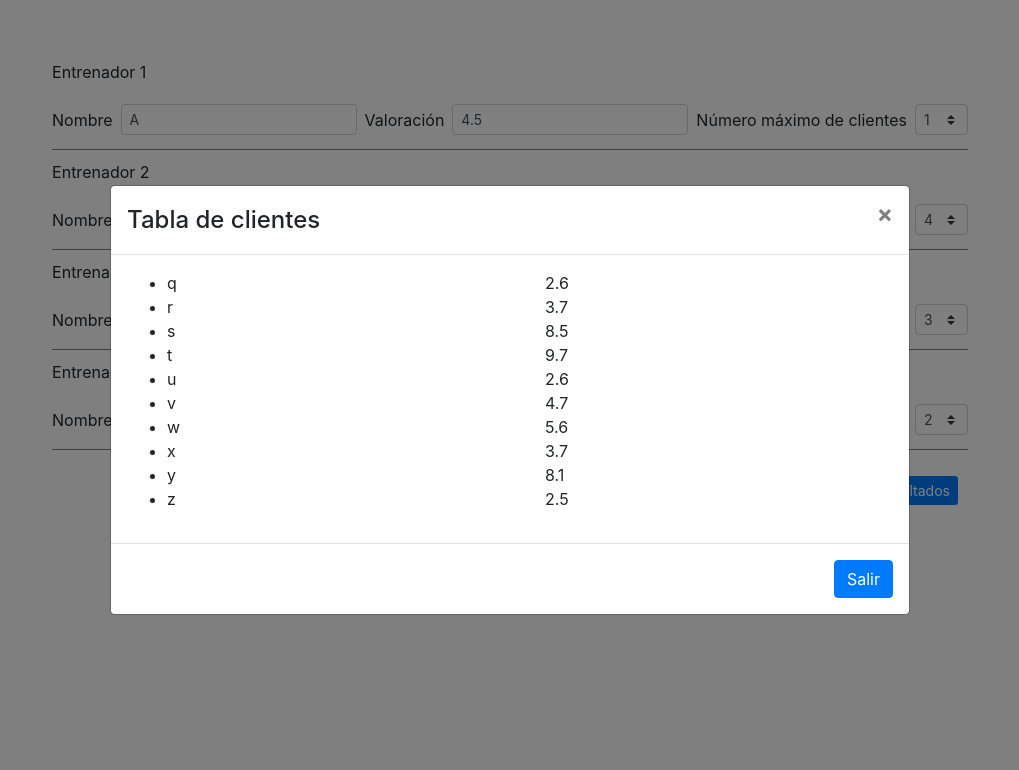
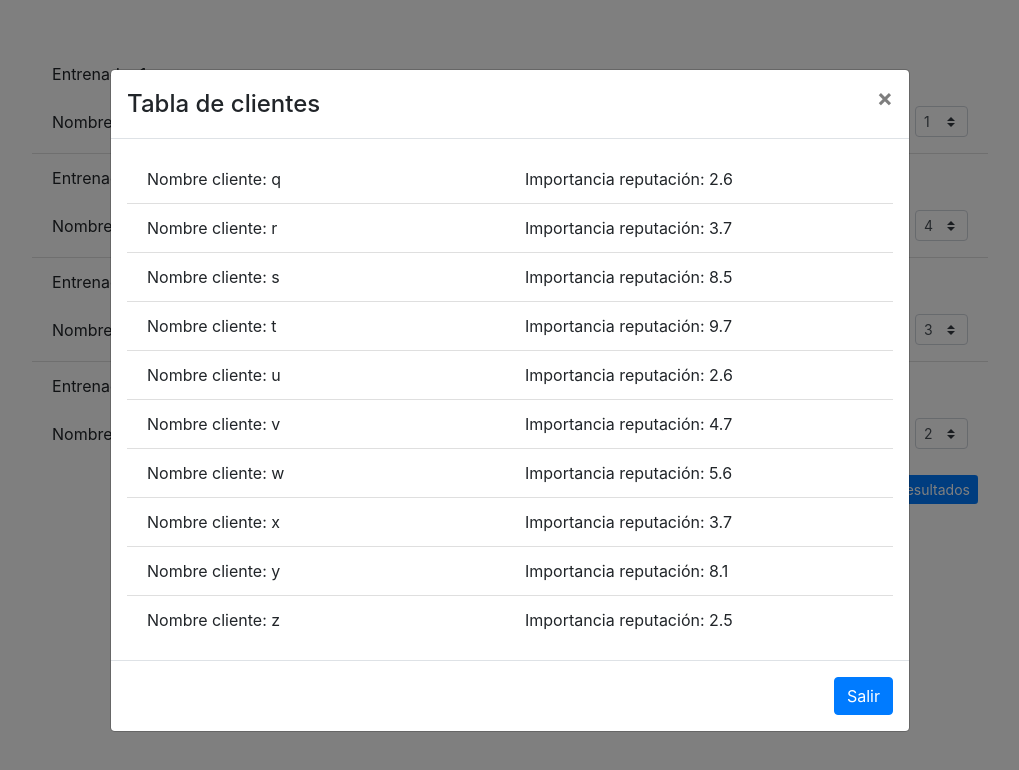
Before and after one commit to claudiapalazon/dudy-fit, a React (Create React App) app: page /#/ in a window 1280 px wide. Both pictures are taken after a click on the button "Ver tabla de clientes". Shown: the top 770 px of the page, without its empty margins (130-1149 px from the left). Built offline with nearby package versions, Linux system fonts and the light colour scheme.

Commit message:
add result styles

```diff
--- /dev/null
+++ b/src/components/Cards.js
@@ -0,0 +1,22 @@
+import { React } from "react";
+import { Card } from "react-bootstrap";
+
+function Cards(props) {
+  return (
+    <Card>
+      <Card.Header>Header</Card.Header>
+      <Card.Body>
+        <Card.Title>Card title that wraps to a new line</Card.Title>
+        <Card.Text>
+          This is a longer card with supporting text below as a natural lead-in
+          to additional content. This content is a little bit longer.
+        </Card.Text>
+      </Card.Body>
+      <Card.Footer>
+        <p>Holi soy un footer</p>
+      </Card.Footer>
+    </Card>
+  );
+}
+
+export default Cards;
--- a/src/components/ClientsList.js
+++ b/src/components/ClientsList.js
@@ -5,8 +5,8 @@ function ClientsList(props) {
   return (
     <>
       <Row>
-        <Col>{props.client.name}</Col>
-        <Col>{props.client.impReputation}</Col>
+        <Col>Nombre cliente: {props.client.name}</Col>
+        <Col>Importancia reputación: {props.client.impReputation}</Col>
       </Row>
     </>
   );
--- a/src/components/ConfigPage.js
+++ b/src/components/ConfigPage.js
@@ -1,6 +1,7 @@
 import { Link } from "react-router-dom";
 import PrepareModal from "./PrepareModal";
 import TrainersForm from "./TrainersForm";
+import { ListGroup } from "react-bootstrap";
 
 function ConfigPage(props) {
   const handleForm = (value, index, id) => {
@@ -8,20 +9,23 @@ function ConfigPage(props) {
   };
   const trainersList = props.shownTrainers.map((trainer, index) => {
     return (
-      <li key={trainer.id} className="trainerForm">
+      <ListGroup.Item key={trainer.id}>
+        {/* <li key={trainer.id} className="trainerForm"> */}
         <TrainersForm
           trainer={trainer}
           clients={props.clients}
           index={index}
           handleForm={handleForm}
         />
-      </li>
+        {/* </li> */}
+      </ListGroup.Item>
     );
   });
 
   return (
     <>
-      <ul className="trainersList">{trainersList}</ul>
+      <ListGroup variant="flush">{trainersList}</ListGroup>
+      {/* <ul className="trainersList">{trainersList}</ul> */}
       <Link to="/results" className="btn-sm btn-primary float-right button">
         Calcular Resultados
       </Link>
--- a/src/components/ModalItem.js
+++ b/src/components/ModalItem.js
@@ -1,13 +1,13 @@
 import { React } from "react";
-import { Modal, Button } from "react-bootstrap";
+import { Modal, Button, ListGroup } from "react-bootstrap";
 import ClientsList from "./ClientsList";
 
 function ModalItem(props) {
   const clients = props.clients.map((client, index) => {
     return (
-      <li key={index}>
+      <ListGroup.Item key={index}>
         <ClientsList client={client} />
-      </li>
+      </ListGroup.Item>
     );
   });
   return (
@@ -24,7 +24,7 @@ function ModalItem(props) {
         </Modal.Title>
       </Modal.Header>
       <Modal.Body>
-        <ul className="clientsList">{clients}</ul>
+        <ListGroup variant="flush">{clients}</ListGroup>
       </Modal.Body>
       <Modal.Footer>
         <Button onClick={props.onHide}>Salir</Button>
--- a/src/components/ResultPage.js
+++ b/src/components/ResultPage.js
@@ -1,5 +1,6 @@
 import React from "react";
 import { Link } from "react-router-dom";
+import { Tabs, Tab, Row, Col } from "react-bootstrap";
 import dataClients from "../services/clients.json";
 import ResultView from "./ResultView";
 
@@ -47,11 +48,31 @@ function ResultPage(props) {
 
   return (
     <>
-      {sufPlaces ? (
-        <h1>No hay suficientes plazas para los clientes</h1>
-      ) : (
-        <ResultView trainers={arr} clients={clients} />
-      )}
+      <Row>
+        <Col>
+          <Tabs
+            className="results"
+            defaultActiveKey="results"
+            id="uncontrolled-tab-example"
+          >
+            <Tab eventKey="results" title="Resultados">
+              {sufPlaces ? (
+                <h1>No hay suficientes plazas para los clientes</h1>
+              ) : (
+                <ResultView
+                  trainers={arr}
+                  clients={clients}
+                  trainersfiltered={props.trainers}
+                />
+              )}
+            </Tab>
+            <Tab eventKey="satisfaction" title="Valoración Global">
+              <p>Soy otro</p>
+            </Tab>
+          </Tabs>
+        </Col>
+      </Row>
+
       <Link to="/" className="btn-sm btn-primary float-right button">
         Volver
       </Link>
--- a/src/components/ResultView.js
+++ b/src/components/ResultView.js
@@ -1,4 +1,6 @@
-import React, { useState } from "react";
+import React from "react";
+import Cards from "./Cards";
+import { CardColumns } from "react-bootstrap";
 
 function ResultView(props) {
   let clients = JSON.parse(JSON.stringify(props.clients));
@@ -73,11 +75,16 @@ function ResultView(props) {
     }
   }
   console.log(finalTrainers);
-  return (
-    <>
-      <div>Página de resultados</div>
-    </>
-  );
+  console.log(props.trainers);
+  console.log(props.trainersfiltered);
+
+  const finalArr = props.trainersfiltered.map((trainer, index) => {
+    return (
+      <Cards key={index} trainer={trainer} clientstrainer={finalTrainers} />
+    );
+  });
+
+  return <CardColumns className="cards mx-auto">{finalArr}</CardColumns>;
 }
 
 export default ResultView;
--- a/src/styles/App.scss
+++ b/src/styles/App.scss
@@ -8,14 +8,14 @@ body {
   padding-bottom: 30px;
 }
 
-.table-trainer {
-  padding: 10px 0 10px 0;
-  border-bottom: 1px solid grey;
-}
-.trainersList {
-  list-style: none;
-  padding: 0;
-}
+// .table-trainer {
+//   padding: 10px 0 10px 0;
+//   border-bottom: 1px solid grey;
+// }
+// .trainersList {
+//   list-style: none;
+//   padding: 0;
+// }
 .button {
   margin: 10px;
 }
@@ -27,3 +27,29 @@ body {
   align-items: center;
   margin-right: 5px;
 }
+
+// .results {
+//   width: 1000px;
+//   border: 1px solid grey;
+// }
+
+// .cards {
+//   padding: 20px;
+//   background-color: red;
+//   display: flex;
+//   @media (max-width: 900px) {
+//     flex-wrap: wrap;
+//   }
+//   // justify-content: center;
+//   // flex-wrap: inherit;
+// }
+
+.card-columns {
+  // background-color: red;
+  border: 1px solid grey;
+  @media (min-width: 576px) {
+    column-count: 2 !important;
+    padding: 20px !important;
+    max-width: 900px !important;
+  }
+}
```
